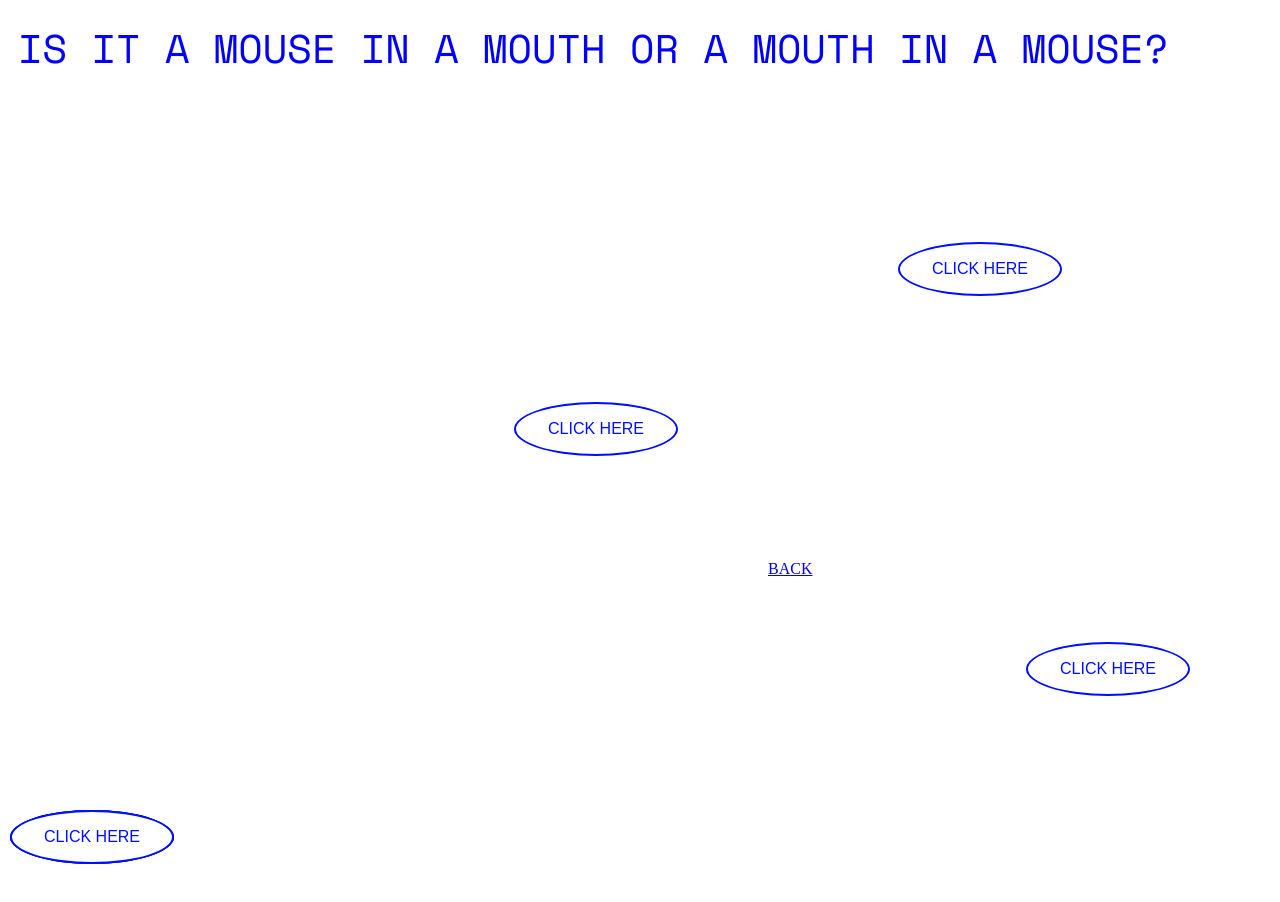
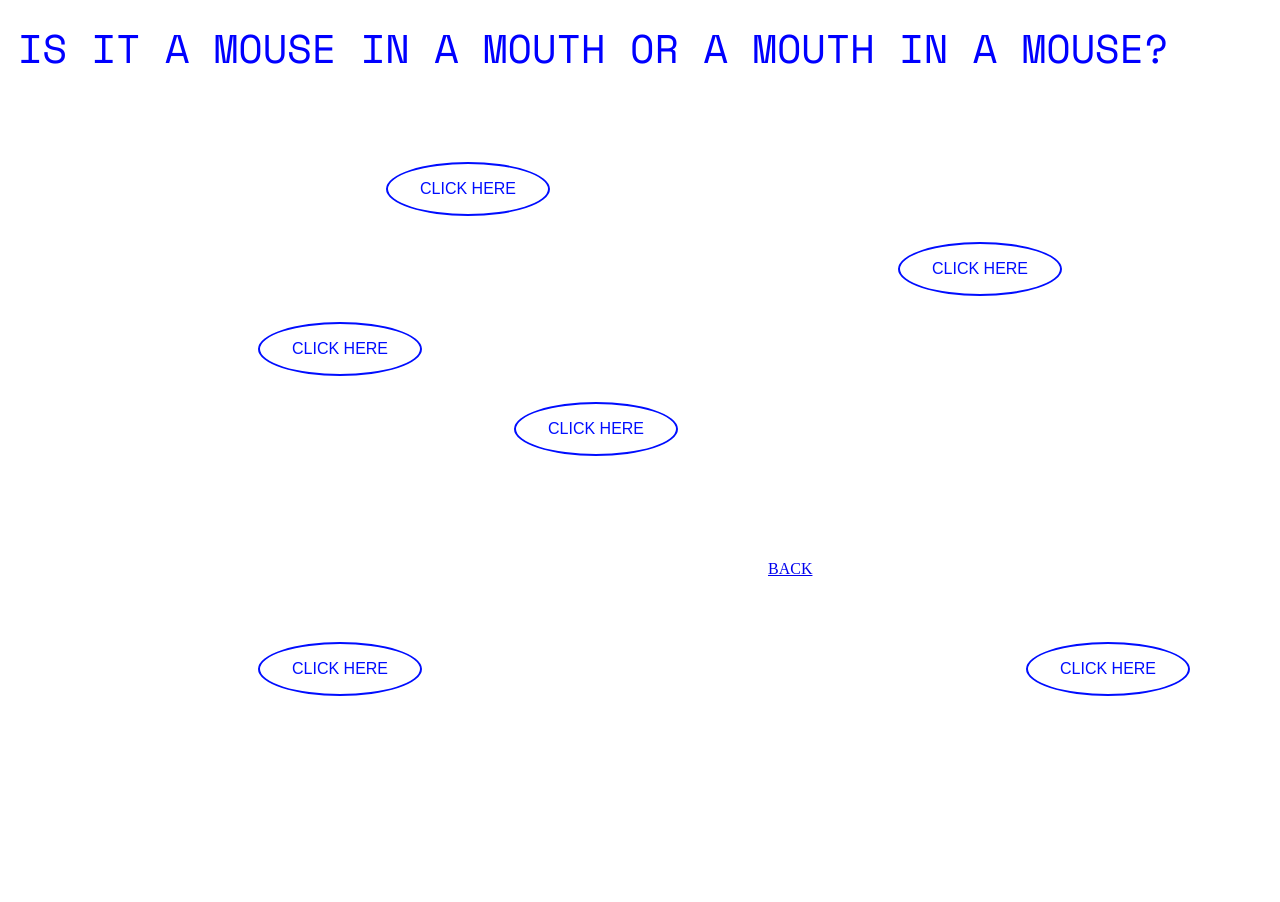
Before and after one commit to guehlee/Deep, a plain HTML site: page index.html in a window 1280 px wide. Shown: the top 902 px of the page. Drawn offline with nearby package versions, Linux system fonts and the light colour scheme; no server answers.

Commit message:
Update styles.css

```diff
--- a/styles.css
+++ b/styles.css
@@ -87,6 +87,22 @@ button:hover {
   left: 80%;
 }
 
+.button4 {
+  top: 20%;
+  left: 30%;
+}
+
+.button5 {
+  top: 80%;
+  left: 20%;
+}
+
+.button6 {
+  top: 40%;
+  left: 20%;
+}
+
+
 .active {
   background-color: #000dff;
   color: white;
```
